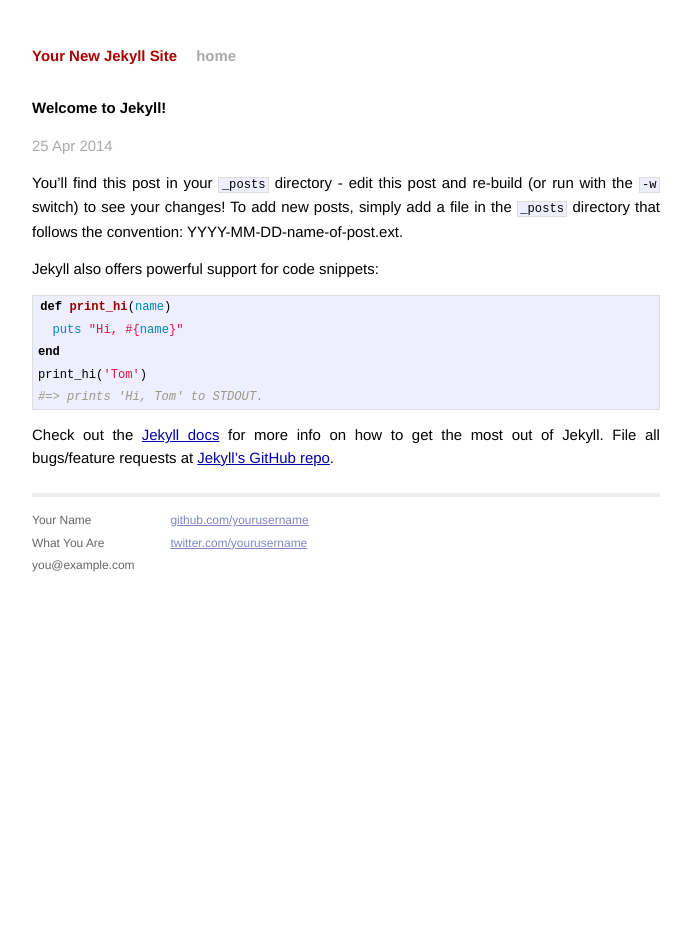
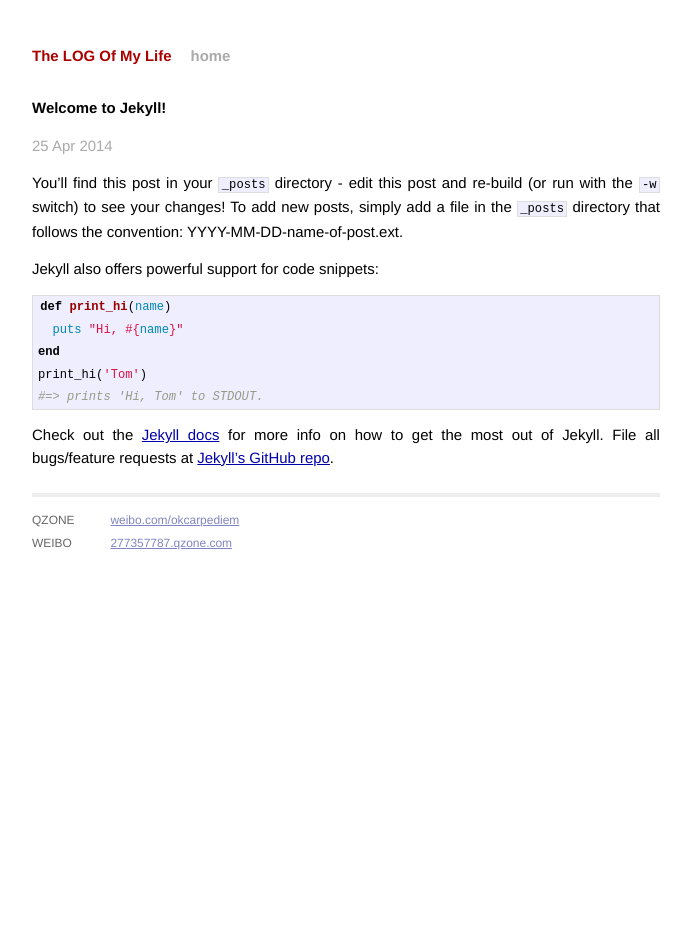
Before and after one commit to ohkaadd/ohkaadd.github.io, a Jekyll site: the page built from _posts/2014-04-25-welcome-to-jekyll.markdown, in a window 1280 px wide. Shown: the whole page, without its empty margins (294-985 px from the left). Built offline with Jekyll 4.4.1, drawn with Linux system fonts in a browser that asks for light colours; Markdown is read by kramdown in place of the engine named in the settings.

Commit message:
chenge the defualt

```diff
--- a/_config.yml
+++ b/_config.yml
@@ -1,3 +1,3 @@
-name: Your New Jekyll Site
+name: The LOG Of My Life
 markdown: redcarpet
 pygments: true
--- a/_layouts/default.html
+++ b/_layouts/default.html
@@ -26,15 +26,14 @@
           <div class="footer">
             <div class="contact">
               <p>
-                Your Name<br />
-                What You Are<br />
-                you@example.com
+                QZONE<br />
+                WEIBO<br />
               </p>
             </div>
             <div class="contact">
               <p>
-                <a href="https://github.com/yourusername">github.com/yourusername</a><br />
-                <a href="https://twitter.com/yourusername">twitter.com/yourusername</a><br />
+                <a href="http://weibo.com/okcarpediem">weibo.com/okcarpediem</a><br />
+                <a href="http://277357787.qzone.com">277357787.qzone.com</a><br />
               </p>
             </div>
           </div>
--- a/index.html
+++ b/index.html
@@ -1,10 +1,10 @@
 ---
 layout: default
-title: Your New Jekyll Site
+title: The LOG Of My Life
 ---
 
 <div id="home">
-  <h1>Blog Posts</h1>
+  <h1>LOG INIT</h1>
   <ul class="posts">
     {% for post in site.posts %}
       <li><span>{{ post.date | date_to_string }}</span> &raquo; <a href="{{ post.url }}">{{ post.title }}</a></li>
```
